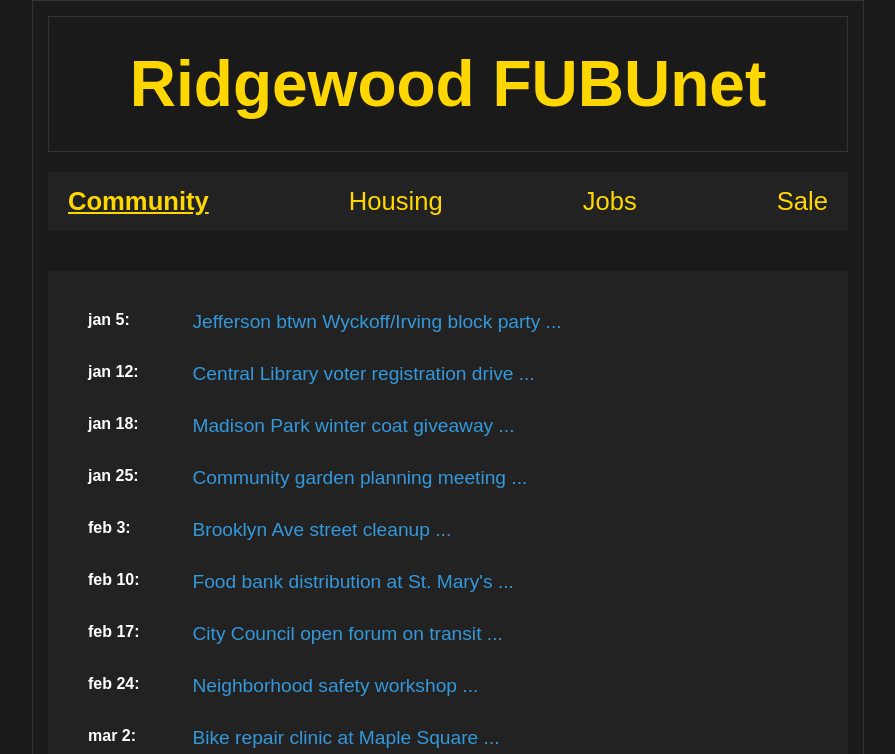
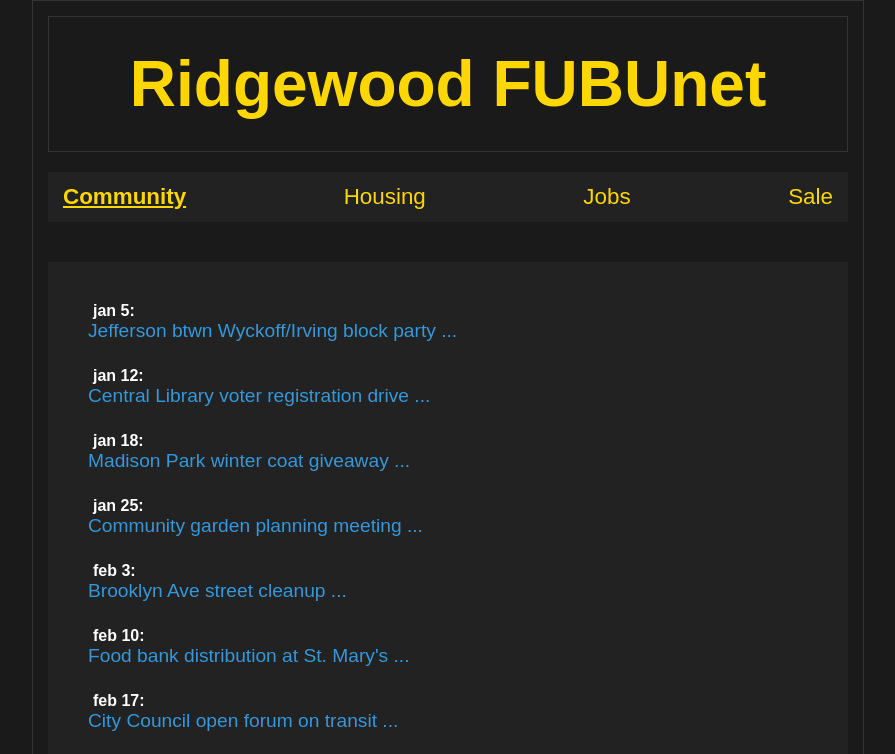
Before and after one commit to Lips/fubunet, a plain HTML site: page index.html in a window 1280 px wide. Both pictures are taken after a click on the link "Community". Shown: the top 754 px of the page, without its empty margins (192-1087 px from the left). Drawn offline with Linux system fonts and the light colour scheme.

Commit message:
almost there!

```diff
--- a/index.html
+++ b/index.html
@@ -42,14 +42,14 @@
       display: flex;
       justify-content: space-between;
       background-color: #222;
-      padding: 15px 20px;
+      padding: 12px 15px;
       margin-bottom: 40px;
     }
 
     nav a {
       color: #ffd700;
       text-decoration: none;
-      font-size: 1.6rem;
+      font-size: 1.4rem;
       cursor: pointer;
     }
 
@@ -81,19 +81,20 @@
 
     /* Listings styling */
     .listing {
-      margin-bottom: 30px;
+      margin-bottom: 25px;
     }
 
     .date {
       display: inline-block;
-      width: 100px;
+      width: 80px;
       font-weight: bold;
       vertical-align: top;
+      padding-left: 5px;
     }
 
     .entry {
       display: inline-block;
-      width: calc(100% - 110px);
+      width: calc(100% - 85px);
     }
 
     .entry a {
```
